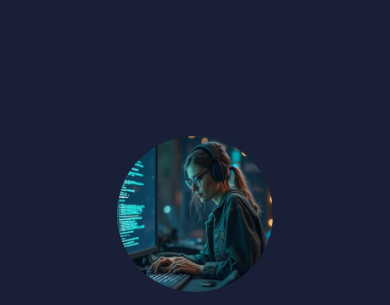
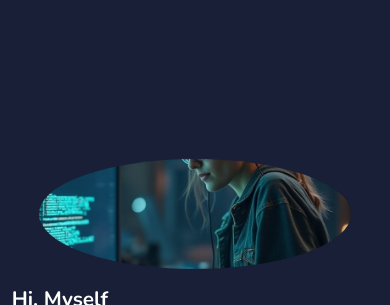
Before and after one commit to PavithraSharma14/PavithraSharma14.github.io, a plain HTML site: page index.html in a window 390 px wide. Shown: the part 60-365 px from the top of the page. Drawn offline with nearby package versions, Linux system fonts and the light colour scheme.

Commit message:
Update style.css

```diff
--- a/style.css
+++ b/style.css
@@ -474,8 +474,7 @@ span{
     }
 
     .home-img img {
-        width: 40vw;
-        height: 40vw;
+        width: 60vw;
         margin-top: 4rem;
     }
 
@@ -507,7 +506,6 @@ span{
     }
 
     .home-img img {
-        height: 80vw
         width: 80vw;
         margin-top: 8rem;
     }
```
